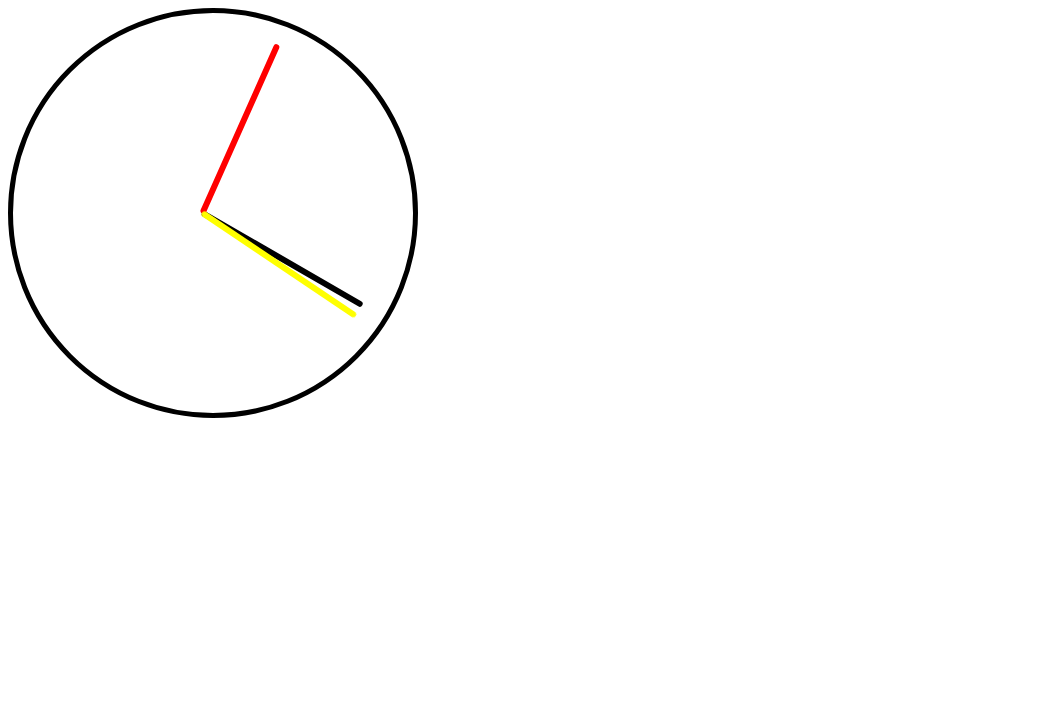
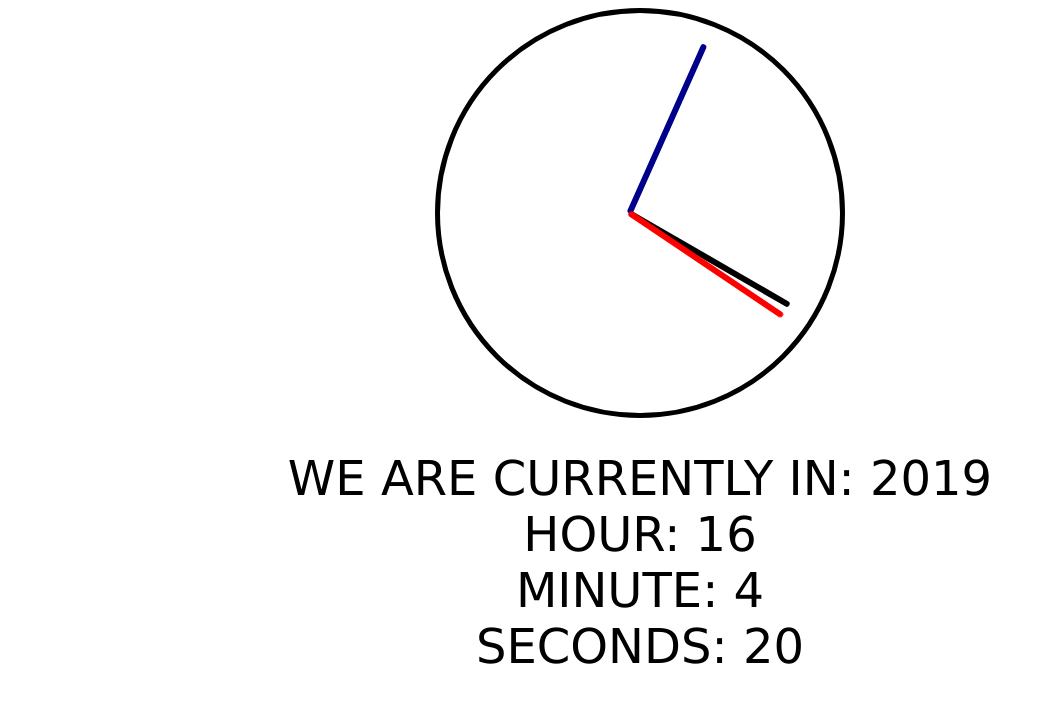
Before and after one commit to phpradosbudisa/JavaScriptDaily, a plain HTML site: page Clock/index.html in a window 1280 px wide. Shown: the whole page, without its empty margins (0-1044 px from the left). Drawn offline with Linux system fonts and the light colour scheme.

Commit message:
Features
Added hours, seconds and minutes
Used console.log()
Userd innerHtml() to display in divs

```diff
--- a/Clock/index.html
+++ b/Clock/index.html
@@ -7,6 +7,14 @@
     <meta name="viewport" content="width=device-width, initial-scale=1">
 </head>
 <style>
+
+    body{
+        display: flex;
+        align-items: center;
+        justify-content: center;
+        align-content: center;
+        flex-direction: column;
+    }
 
     .clock{
         height: 400px;
@@ -37,22 +45,43 @@
     }
 
     .second-hand{
-        background: yellow;
+        background: red;
     }
 
     .min-hand{
-        background: red;
+        background: darkblue;
     }
 
+    .digital{
+        display: flex;
+        flex-direction: column;
+        text-align: center;
+        margin-top: 2em;
+        color: black;
+        text-transform: uppercase;
+        font-family: 'Lucida Sans', 'Lucida Sans Regular', 'Lucida Grande', 'Lucida Sans Unicode', Geneva, Verdana, sans-serif;
+    }
+
+    .digital span{
+        font-size: 3rem;
+    }
 </style>
 <body>
 
+<div class="elemnt">
         <div class="clock">
                 <div class="clock-face">
                     <div class="hand hour-hand"></div>
                     <div class="hand min-hand"></div>
                     <div class="hand second-hand"></div>
                 </div>
+            </div>
+</div>
+<div class="digital">
+    <span id="date"></span>
+    <span id="h">Hour: </span>
+    <span id="m">Minute: </span>
+    <span id="s">Second: </span>
 </div>
 
 </body>
@@ -78,8 +107,13 @@
         const hoursDegrees = (hours / 12 ) * 360 + 90;
         hourHand.style.transform = `rotate(${hoursDegrees}deg)`;
 
+        const year = now.getFullYear();
         console.log("Hour: " + hours +  " Minute: " + minutes+ " Second: " + seconds);
 
+        const h = document.querySelector('#h').innerHTML = "Hour: " + hours + "  ";
+        const m = document.querySelector('#m').innerHTML = "Minute: " + minutes + "  ";
+        const s = document.querySelector('#s').innerHTML = "Seconds: " + seconds + "  ";
+        const date = document.querySelector('#date').innerHTML = "We are currently in: " + year + "  ";
     }
 
     setInterval(setDate, 1000);
```
Lines whose indentation alone changed are shown as unchanged.
